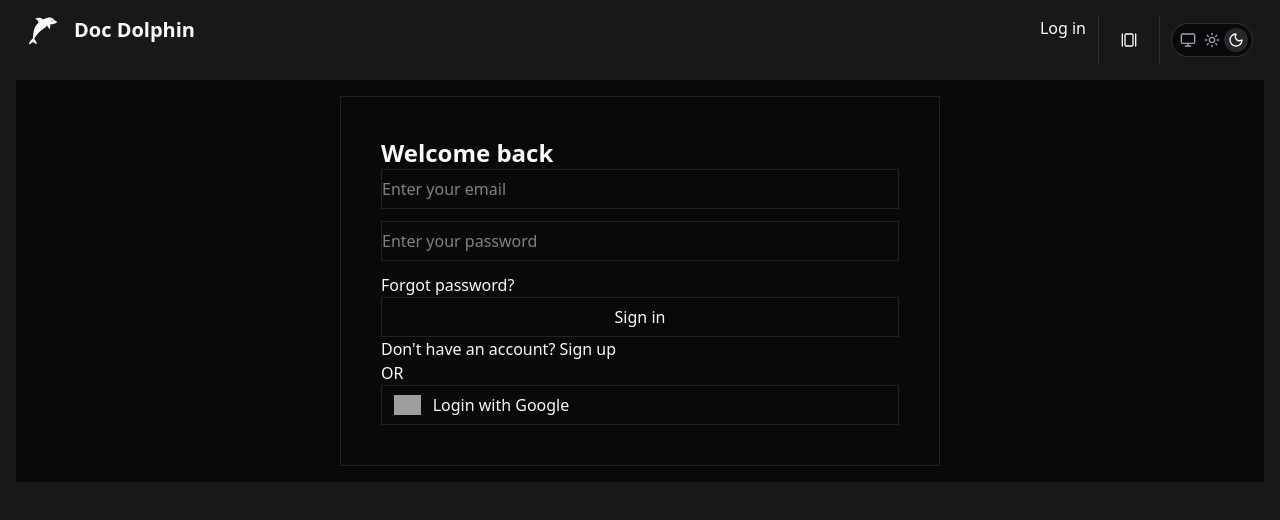
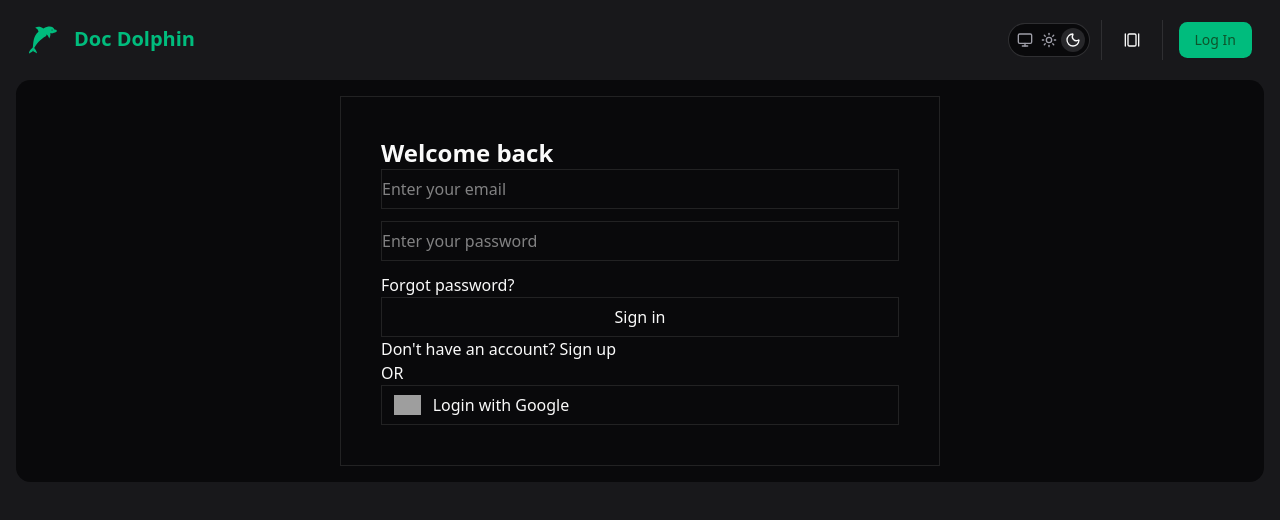
Before and after one commit to Rajskij/doc-dolphin, a React (Vite) app in the folder client/: page /login in a window 1280 px wide. Shown: the top 520 px of the page. Built offline with nearby package versions, Linux system fonts and the light colour scheme; grey boxes are pictures that could not be loaded.

Commit message:
UI improvement: bug fixing

```diff
--- a/client/src/App.jsx
+++ b/client/src/App.jsx
@@ -17,16 +17,16 @@ function App() {
     <ThemeProvider defaultTheme="dark" storageKey="vite-ui-theme">
       <Router>
         {/* <div className='flex justify-center'> */}
-          <MainLayout user={user} >
-            <Routes>
+          <Routes>
+            <Route element={<MainLayout user={user} />}>
               <Route path='/' element={<Home />} />
               <Route path='/users' element={<Users />} />
               <Route path='/about' element={<About />} />
               <Route path='/login' element={<Login />} />
               <Route path='/signup' element={<Signup />} />
-              <Route path='/*' element={<h1>404 Not found</h1>} />
-            </Routes>
-          </MainLayout>
+            </Route>
+            <Route path='/*' element={<h1>404 Not found</h1>} />
+          </Routes>
         {/* </div> */}
       </Router>
     </ThemeProvider>
--- a/client/src/components/AppSidebar.jsx
+++ b/client/src/components/AppSidebar.jsx
@@ -16,7 +16,7 @@ import { ThemeSwitcher } from "@/components/ui/ThemeSwitcher"
 import { NavMain } from "@/components/nav-main"
 import { NavProjects } from "@/components/nav-projects"
 import { NavSecondary } from "@/components/nav-secondary"
-import { NavUser } from "@/components/nav-user"
+import { NavUser } from "@/components/NavUser"
 import {
   Sidebar,
   SidebarContent,
--- a/client/src/components/ContentHeader.jsx
+++ b/client/src/components/ContentHeader.jsx
@@ -13,7 +13,7 @@ function ContentHeader({ navHeight }) {
     console.log(navHeight);
 
     return (
-            <div className={`flex sticky top-[var(--nav-height)] border-b items-center gap-2 px-4 py-2 bg-background rounded-t-xl z-10`} style={{ '--nav-height': `${navHeight}px` }}>
+            <div className={`flex sticky border-b items-center gap-2 px-4 py-2 bg-background rounded-t-xl z-10`}  style={{ top: `${navHeight}px` }} >
                 <SidebarTrigger className="-ml-1" />
                 <Separator
                     orientation="vertical"
--- a/client/src/components/MainContent.jsx
+++ b/client/src/components/MainContent.jsx
@@ -1,6 +1,6 @@
 function MainContent({ children }) {
     return (
-        <main className="p-4 bg-background rounded-xl">
+        <main className="p-4 bg-hidden rounded-xl">
             {children}
         </main>
     );
--- a/client/src/components/nav-user.jsx
+++ b/client/src/components/NavUser.jsx
@@ -1,13 +1,6 @@
 "use client"
 
-import {
-  BadgeCheck,
-  Bell,
-  ChevronsUpDown,
-  CreditCard,
-  LogOut,
-  Sparkles,
-} from "lucide-react"
+import { ChevronsUpDown } from "lucide-react"
 
 import {
   Avatar,
@@ -29,12 +22,11 @@ import {
   SidebarMenuItem,
   useSidebar,
 } from "@/components/ui/sidebar"
+import UserAction from "./UserAction"
 
-export function NavUser({
-  user
-}) {
+export function NavUser({ user }) {
   const { isMobile } = useSidebar()
-  const avatarName = user.name[0]?.toUpperCase() | 'U';
+  const avatarName = user.name[0]?.toUpperCase();
 
   return (
     <SidebarMenu>
@@ -73,21 +65,7 @@ export function NavUser({
               </div>
             </DropdownMenuLabel>
             <DropdownMenuSeparator />
-            <DropdownMenuGroup>
-              <DropdownMenuItem>
-                <BadgeCheck />
-                Account
-              </DropdownMenuItem>
-              <DropdownMenuItem>
-                <Bell />
-                Notifications
-              </DropdownMenuItem>
-            </DropdownMenuGroup>
-            <DropdownMenuSeparator />
-            <DropdownMenuItem>
-              <LogOut />
-              Log out
-            </DropdownMenuItem>
+            <UserAction />
           </DropdownMenuContent>
         </DropdownMenu>
       </SidebarMenuItem>
--- a/client/src/components/Navbar.jsx
+++ b/client/src/components/Navbar.jsx
@@ -9,8 +9,9 @@ import { useTheme } from "@/context/ThemProvider";
 import { Separator } from "@/components/ui/separator"
 import { Toggle } from "@/components/ui/toggle";
 import { GalleryHorizontalIcon } from "lucide-react";
-import { NavUser } from "@/components/nav-user"
+import { NavUser } from "@/components/NavUser"
 import { useIsMobile } from "@/hooks/use-mobile";
+import { Button } from "./ui/button";
 
 function Navbar({ navbarRef, isStaticWidth, setWidth }) {
     const { theme, setTheme } = useTheme()
@@ -19,40 +20,36 @@ function Navbar({ navbarRef, isStaticWidth, setWidth }) {
     const navigate = useNavigate();
     const isMobile = useIsMobile()
 
-    const userData = {
-        name: "shadcn",
-        email: "m@example.com",
+    const userData = user && {
+        name: user.email.split('@')[0],
+        email: user.email,
         avatar: "/avatars/shadcn.jpg",
     };
 
-    function handleLogout() {
-        logout();
-        navigate('/login');
-    }
     return (
         <header ref={navbarRef} className='sticky flex justify-center w-full top-0 z-10 p-4 bg-sidebar h-20'>
-            <nav className={`flex justify-between content-center text-foreground ${isStaticWidth && 'max-w-7xl'} w-full px-3`}>
-                <Link to='/' className="flex content-center">
+            <nav className={`flex justify-between items-center text-foreground ${isStaticWidth && 'max-w-7xl'} w-full px-3`}>
+                <Link to='/' className="flex text-primary">
                     <GiDolphin className="text-3xl mr-4" />
                     {!isMobile && <h1 className='text-xl font-bold'>Doc Dolphin</h1>}
                 </Link>
-                <div className='flex content-center'>
+                <div className='flex items-center' style={{ '--nav-height': `${navbarRef.current?.offsetHeight  / 2}px` }}>
                     {/* {user && (
                         <div className="flex items-center">
                             <h3 className="mr-4">{user.email}</h3>
                             <span onClick={handleLogout} className="cursor-pointer">Log out</span>
                         </div>
                     )} */}
-                    {!user && <Link to="/login">Log in</Link>}
-                    {user && <NavUser user={userData} />}
-                    <Separator orientation="vertical" className="mx-3 h-4" />
+                    <div className={`flex items-center justify-center`}>
+                        <ThemeSwitcher value={theme} onChange={setTheme} />
+                    </div>
+                    <Separator orientation="vertical" className="mx-3 data-[orientation=vertical]:h-[var(--nav-height)] bg-sidebar-border" />
                     <Toggle onClick={() => setWidth(!isStaticWidth)} className='my-auto'>
                         <GalleryHorizontalIcon />
                     </Toggle>
-                    <Separator orientation="vertical" className="mx-3 h-4" />
-                    <div className={`flex items-center justify-center`}>
-                        <ThemeSwitcher value={theme} onChange={setTheme} />
-                    </div>
+                    <Separator orientation="vertical" className="mx-3 data-[orientation=vertical]:h-[var(--nav-height)] bg-sidebar-border" />
+                    {user && <NavUser user={userData} />}
+                    {!user && <Link to="/login" className="ml-1"><Button>Log In</Button></Link>}
                 </div>
             </nav>
         </header>
--- /dev/null
+++ b/client/src/components/UserAction.jsx
@@ -0,0 +1,40 @@
+import {
+    DropdownMenuGroup,
+    DropdownMenuItem,
+    DropdownMenuSeparator,
+} from "@/components/ui/dropdown-menu"
+import { useLogout } from "@/hooks/useLogout";
+import { BadgeCheck, Bell, LogOut } from "lucide-react";
+import { useNavigate } from "react-router-dom";
+
+function UserAction() {
+    const { logout } = useLogout()
+    const navigate = useNavigate();
+
+    function handleLogout() {
+        logout();
+        navigate('/login');
+    }
+
+    return (
+        <>
+            <DropdownMenuGroup>
+                <DropdownMenuItem>
+                    <BadgeCheck />
+                    Account
+                </DropdownMenuItem>
+                <DropdownMenuItem>
+                    <Bell />
+                    Notifications
+                </DropdownMenuItem>
+            </DropdownMenuGroup>
+            <DropdownMenuSeparator />
+            <DropdownMenuItem onClick={handleLogout}>
+                <LogOut />
+                Log out
+            </DropdownMenuItem>
+        </>
+    );
+}
+
+export default UserAction;
--- a/client/src/context/AuthContext.jsx
+++ b/client/src/context/AuthContext.jsx
@@ -31,7 +31,7 @@ export function AuthContextProvider({ children }) {
 
     return (
         <AuthContext.Provider value={{ ...state, dispatch, authIsReady }}>
-            {children}
+            {authIsReady && children}
         </AuthContext.Provider>
     )
 }
--- a/client/src/layout/MainLayout.jsx
+++ b/client/src/layout/MainLayout.jsx
@@ -2,13 +2,11 @@ import { AppSidebar } from "@/components/AppSidebar";
 import ContentHeader from "@/components/ContentHeader";
 import MainContent from "@/components/MainContent";
 import Navbar from "@/components/Navbar";
-import Sidebar from "@/components/Sidebar";
 import { SidebarProvider, SidebarInset } from "@/components/ui/sidebar";
 import { useEffect, useRef, useState } from "react";
+import { Outlet } from "react-router-dom";
 
-const isStaticWidth = true;
-
-function MainLayout({ children, user }) {
+function MainLayout({ user }) {
     const [navHeight, setNavHight] = useState(62);
     const [isStaticWidth, setIsFullWidth] = useState(true);
     const navbarRef = useRef();
@@ -20,43 +18,20 @@ function MainLayout({ children, user }) {
 
     // style={{ maxWidth: `${LAYOUT_WIDTH}` }}
     return (
-        <SidebarProvider className="flex flex-col items-center bg-sidebar ">
+        <SidebarProvider className="flex flex-col items-center bg-sidebar">
             <Navbar navbarRef={navbarRef} isStaticWidth={isStaticWidth} setWidth={setIsFullWidth} />
-            {/* Can remove div below leter if you Ok with one collor */}
-            {/* <div className="flex justify-center w-full"> */}
             <div className={`flex justify-center ${isStaticWidth && 'max-w-7xl'} w-full`}>
-                {/* {user && <Sidebar navHeight={navHeight} />} */}
                 {user && <AppSidebar variant="inset" style={{ top: `${navHeight}px` }} />}
                 {/* Main Content Area */}
-                <SidebarInset className='mx-4 top-70px'>
-                        {user && <ContentHeader navHeight={navHeight} />}
-                        <MainContent>{children}</MainContent>
+                <SidebarInset className='mx-4 mb-4 bg-background rounded-xl'>
+                    {user && <ContentHeader navHeight={navHeight} />}
+                    <MainContent>
+                        <Outlet />
+                    </MainContent>
                 </SidebarInset>
             </div>
-            {/* </div> */}
         </SidebarProvider>
     );
 }
 
 export default MainLayout;
-
-//  <div className="flex flex-col items-center bg-sidebar ">
-//             <Navbar navbarRef={navbarRef} isStaticWidth={isStaticWidth} setWidth={setIsFullWidth} />
-//             <SidebarProvider>
-//             {/* Can remove div below leter if you Ok with one collor */}
-//             {/* <div className="flex justify-center w-full"> */}
-//             <div className={`flex justify-center ${isStaticWidth && 'max-w-7xl'} w-full h-screen mb-4`}>
-//                 {/* {user && <Sidebar navHeight={navHeight} />} */}
-//                 {user && <AppSidebar variant="inset" navHeight={navHeight} style={{ top: `${navHeight}px` }} />}
-//                 {/* Main Content Area */}
-//                 <div className="w-full">
-//                     {user && <ContentHeader navHeight={navHeight} />}
-//                     <SidebarInset className='h-full'>
-//                         <MainContent>
-//                             {children}
-//                         </MainContent>
-//                     </SidebarInset>
-//                 </div>
-//             </div>
-//     </SidebarProvider>
-//         </div>
--- a/client/src/pages/Login.jsx
+++ b/client/src/pages/Login.jsx
@@ -13,7 +13,7 @@ function Login() {
 
     useEffect(() => {
         if (user) {
-            navigate('/about');
+            navigate('/');
         }
     }, [user]);
 
```
